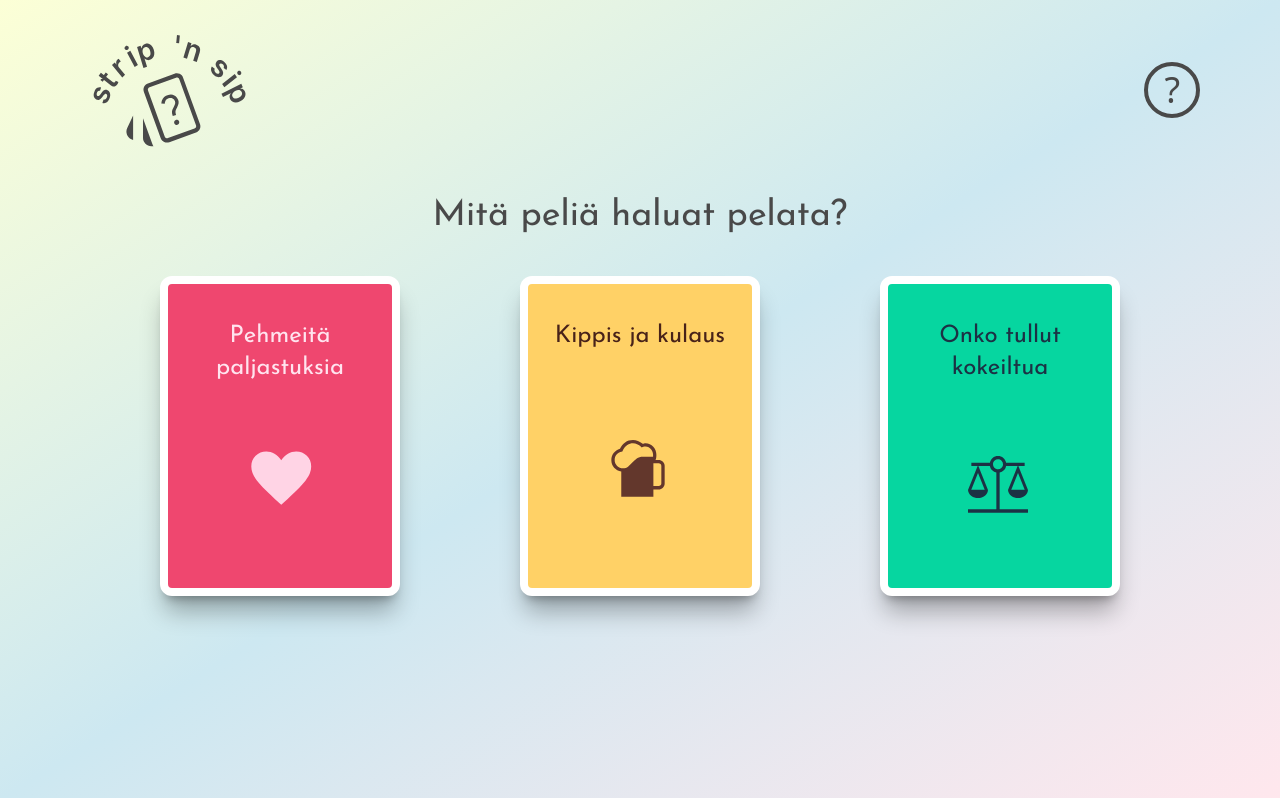
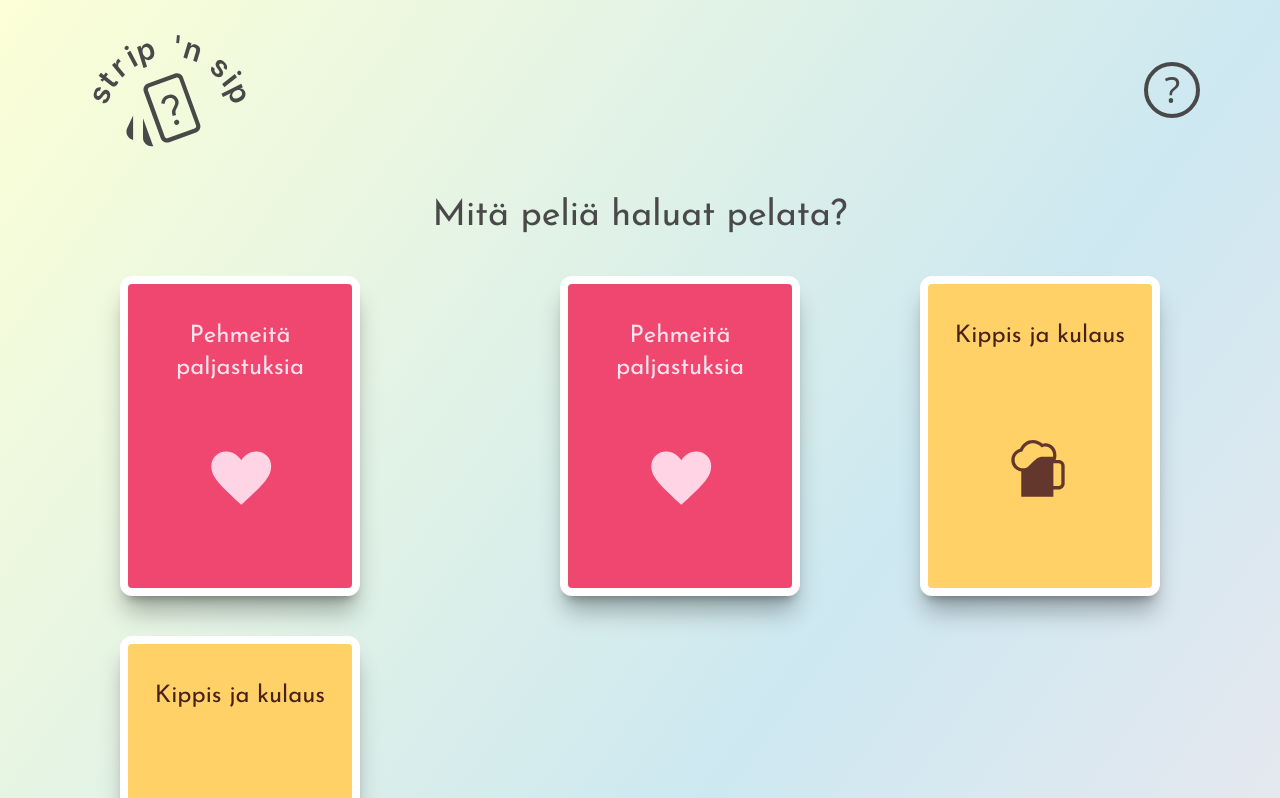
Before and after one commit to jamktiko/stripNsip, a SvelteKit app in the folder projekti/: page / in a window 1280 px wide. Shown: the top 798 px of the page. Built offline with nearby package versions, Linux system fonts and the light colour scheme.

Commit message:
navigaation rakennusta

```diff
--- a/projekti/src/routes/+page.svelte
+++ b/projekti/src/routes/+page.svelte
@@ -68,13 +68,15 @@
 		//puuttuu näkyvyystilan vaihto
 		//valitun kortin propsien vieminen pelisivulle
 	}
+
+	let korttienSijoittelu = [];
 </script>
 
 <main>
-		<!-- <PeliNavigaatio {korttiPakat} {korttiPakanValinta} /> -->
 	<div class="grid px-5 md:grid-cols-3 sm:px-10 justify-items-center">
 		<!-- Kortit näkyviin eachilla -->
 		<!-- Tee hidden elementillä diviin  if lause jolla piilotetaan kaksi muuta-->
+		<PeliNavigaatio {korttiPakat} {korttiPakanValinta} />
 	<div class=" md:justify-self-end">
 		<Kortti
 			className={korttiPakat[0].etupuoliTW}
--- a/projekti/src/routes/PeliNavigaatio.svelte
+++ b/projekti/src/routes/PeliNavigaatio.svelte
@@ -12,7 +12,7 @@
 </script>
 
 {#if ollaanEtusivulla}
-  <!-- <div> -->
+  <div>
     {#each korttiPakat as pakka}
 		<Kortti
 			className={pakka.etupuoliTW}
@@ -20,7 +20,7 @@
 			text={pakka.nimi}
 			ikoni={pakka.img} />
 		{/each}
-  <!-- </div> -->
+  </div>
 {:else}
   <!-- tähän pelaussivu? -->
 {/if}
```
